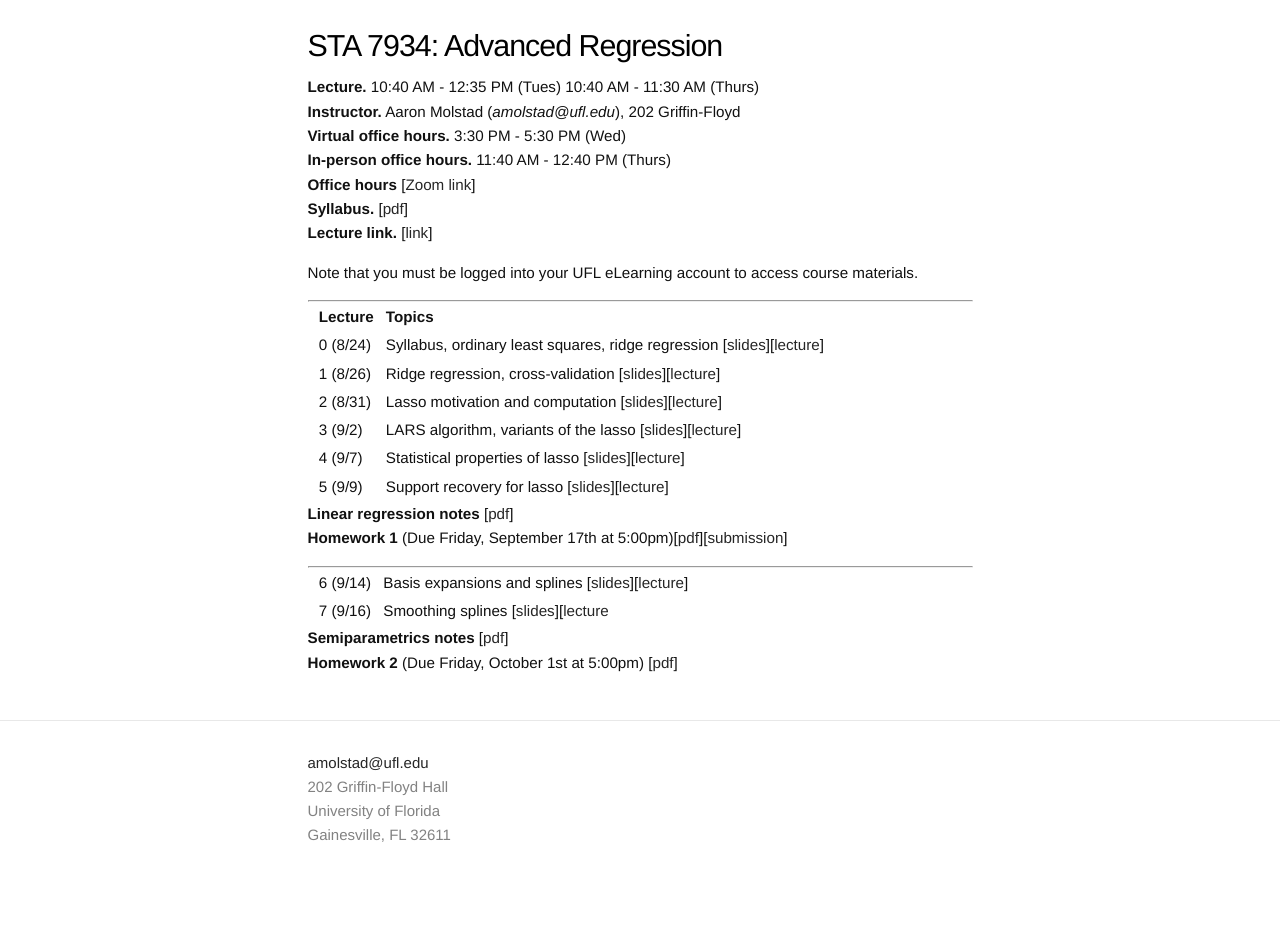
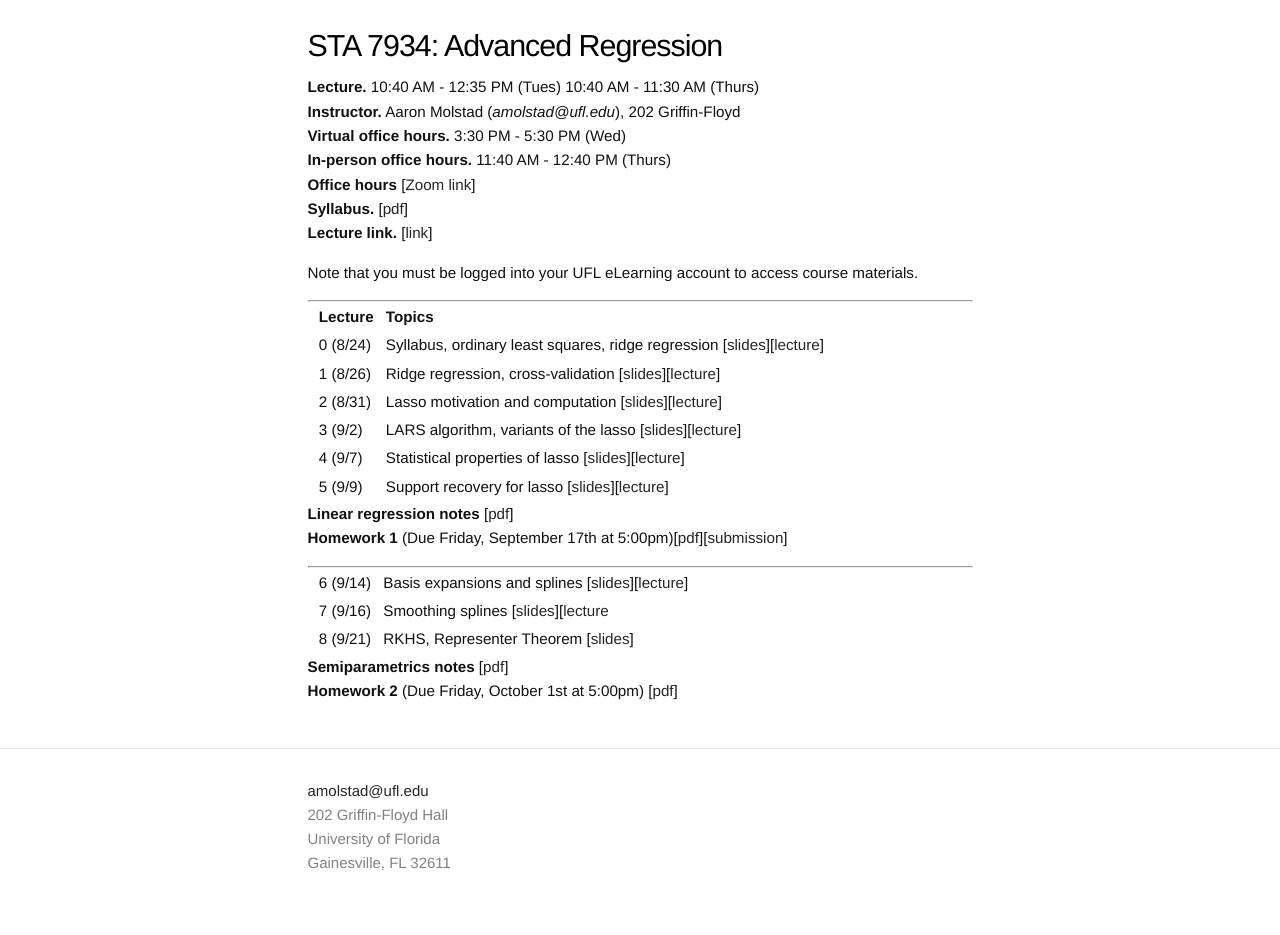
Before and after one commit to ajmolstad/ajmolstad.github.io, a Jekyll site: the page built from F21_STA7934.md, in a window 1280 px wide. Built offline with Jekyll 4.4.1, drawn with Linux system fonts in a browser that asks for light colours; before the commit the page ends 907 px from its top, so only the background shows below that.

Commit message:
Update F21_STA7934.md

```diff
--- a/F21_STA7934.md
+++ b/F21_STA7934.md
@@ -32,6 +32,7 @@ Note that you must be logged into your UFL eLearning account to access course ma
 
 || 6 (9/14) || Basis expansions and splines [[slides](https://ufl.instructure.com/files/62131715/download?download_frd=1)][[lecture](https://ufl.instructure.com/courses/437665/files?preview=62208819)] ||
  || 7 (9/16) || Smoothing splines [[slides](https://ufl.instructure.com/files/62208820/download?download_frd=1)][[lecture](https://ufl.instructure.com/courses/437665/files?preview=62253084)||
+ || 8 (9/21) || RKHS, Representer Theorem [[slides](https://ufl.instructure.com/files/62356702/download?download_frd=1)] ||
 
 **Semiparametrics notes** [[pdf](https://ufl.instructure.com/files/62208898/download?download_frd=1)]
 **Homework 2** (Due Friday, October 1st at 5:00pm) [[pdf](https://ufl.instructure.com/files/62253067/download?download_frd=1)]
```
